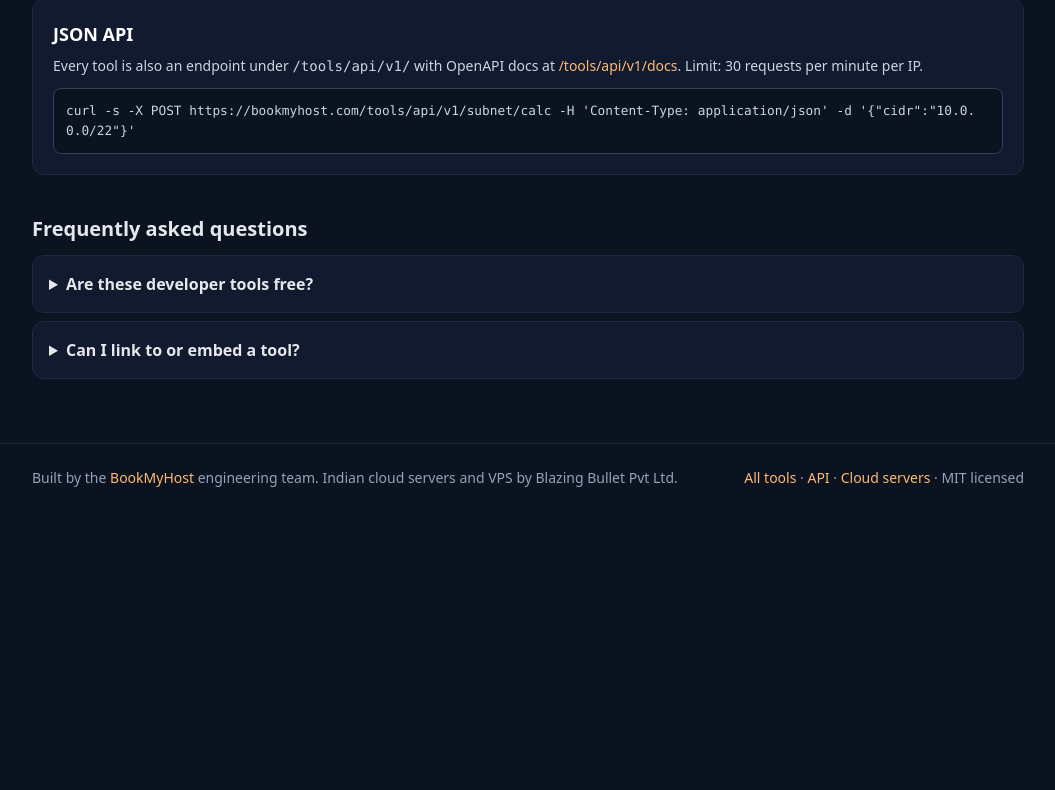
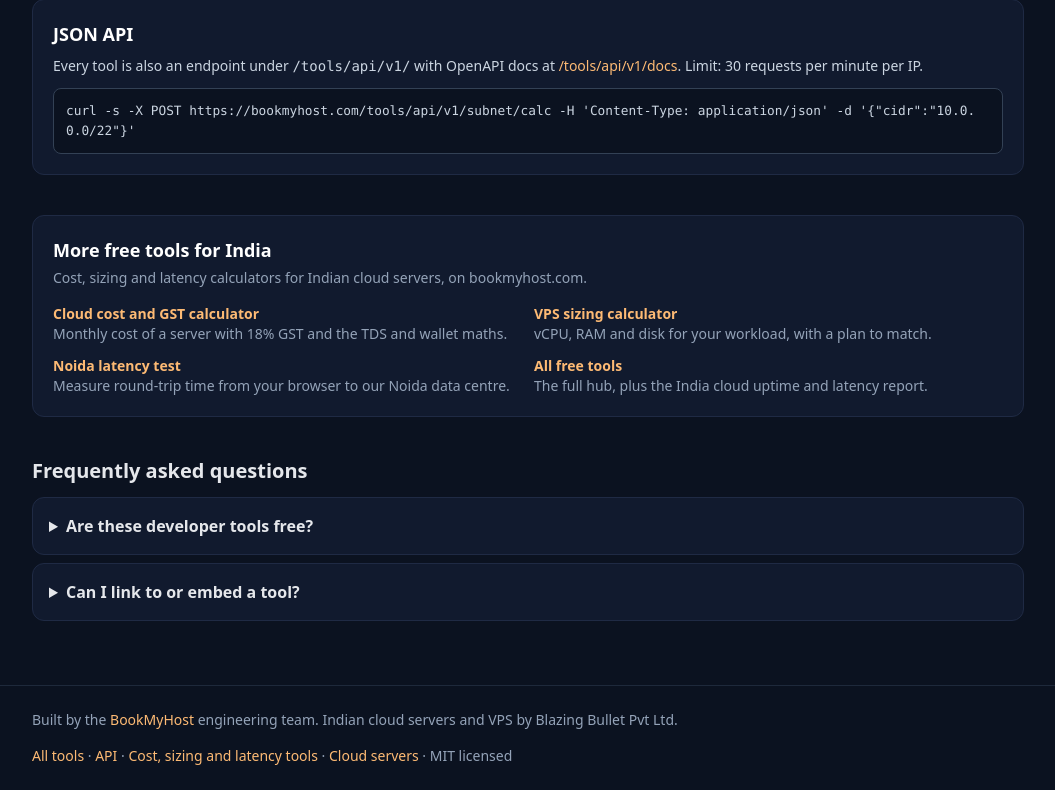
Before and after one commit to geetmangal/bmh-devtools, a FastAPI app: page /tools/ in a window 1280 px wide. Shown: the part 364-1154 px from the top of the page, without its empty margins (112-1167 px from the left). Before the commit the page ends 851 px from the top, so only its background shows below. Run offline with FastAPI, Linux system fonts and the light colour scheme; style sheets or scripts are compiled from the project's sources.

Commit message:
index + footer: cross-link to bookmyhost.com/free-tools pages

```diff
--- a/app/templates/base.html
+++ b/app/templates/base.html
@@ -49,7 +49,7 @@
 <footer class="border-t border-slate-800 mt-10">
   <div class="max-w-5xl mx-auto px-4 py-6 text-sm text-slate-400 flex flex-wrap gap-4 justify-between">
     <span>Built by the <a href="https://bookmyhost.com" rel="author">BookMyHost</a> engineering team. Indian cloud servers and VPS by Blazing Bullet Pvt Ltd.</span>
-    <span><a href="{{ prefix }}/">All tools</a> &middot; <a href="{{ api }}/docs">API</a> &middot; <a href="https://bookmyhost.com/">Cloud servers</a> &middot; MIT licensed</span>
+    <span><a href="{{ prefix }}/">All tools</a> &middot; <a href="{{ api }}/docs">API</a> &middot; <a href="https://bookmyhost.com/free-tools">Cost, sizing and latency tools</a> &middot; <a href="https://bookmyhost.com/">Cloud servers</a> &middot; MIT licensed</span>
   </div>
 </footer>
 <script src="{{ static_url('js/common.js') }}" nonce="{{ csp_nonce }}" defer></script>
--- a/app/templates/index.html
+++ b/app/templates/index.html
@@ -15,4 +15,14 @@
   <p>Every tool is also an endpoint under <code class="mono">{{ api }}/</code> with OpenAPI docs at <a href="{{ api }}/docs">{{ api }}/docs</a>. Limit: {{ rate_per_min }} requests per minute per IP.</p>
   <pre class="snippet mono mt-3">curl -s -X POST {{ base_url }}{{ api }}/subnet/calc -H 'Content-Type: application/json' -d '{"cidr":"10.0.0.0/22"}'</pre>
 </section>
+<section class="mt-10 card p-5">
+  <h2 class="text-lg font-bold mb-1 text-white">More free tools for India</h2>
+  <p class="text-sm text-slate-400 mb-4">Cost, sizing and latency calculators for Indian cloud servers, on bookmyhost.com.</p>
+  <ul class="grid gap-3 sm:grid-cols-2 text-sm">
+    <li><a href="https://bookmyhost.com/free-tools/cloud-cost-gst-calculator" class="font-semibold">Cloud cost and GST calculator</a><br><span class="text-slate-400">Monthly cost of a server with 18% GST and the TDS and wallet maths.</span></li>
+    <li><a href="https://bookmyhost.com/free-tools/vps-sizing-calculator" class="font-semibold">VPS sizing calculator</a><br><span class="text-slate-400">vCPU, RAM and disk for your workload, with a plan to match.</span></li>
+    <li><a href="https://bookmyhost.com/free-tools/noida-latency-test" class="font-semibold">Noida latency test</a><br><span class="text-slate-400">Measure round-trip time from your browser to our Noida data centre.</span></li>
+    <li><a href="https://bookmyhost.com/free-tools" class="font-semibold">All free tools</a><br><span class="text-slate-400">The full hub, plus the India cloud uptime and latency report.</span></li>
+  </ul>
+</section>
 {% endblock %}
```
Also changed, not shown: tests/test_tools.py (+7 -0 lines).
